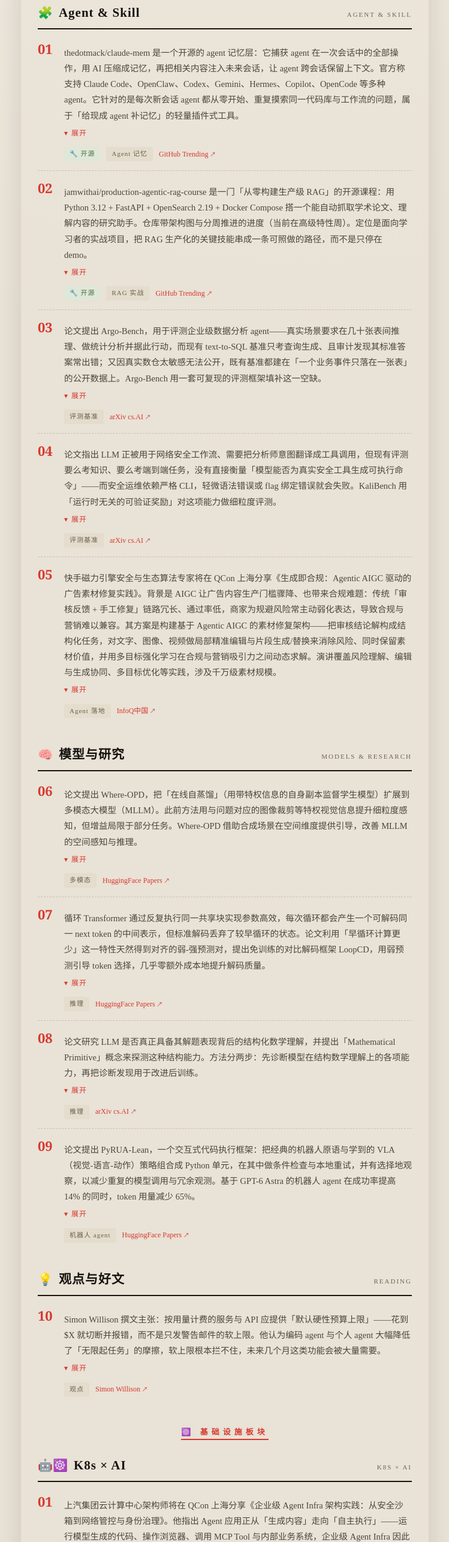
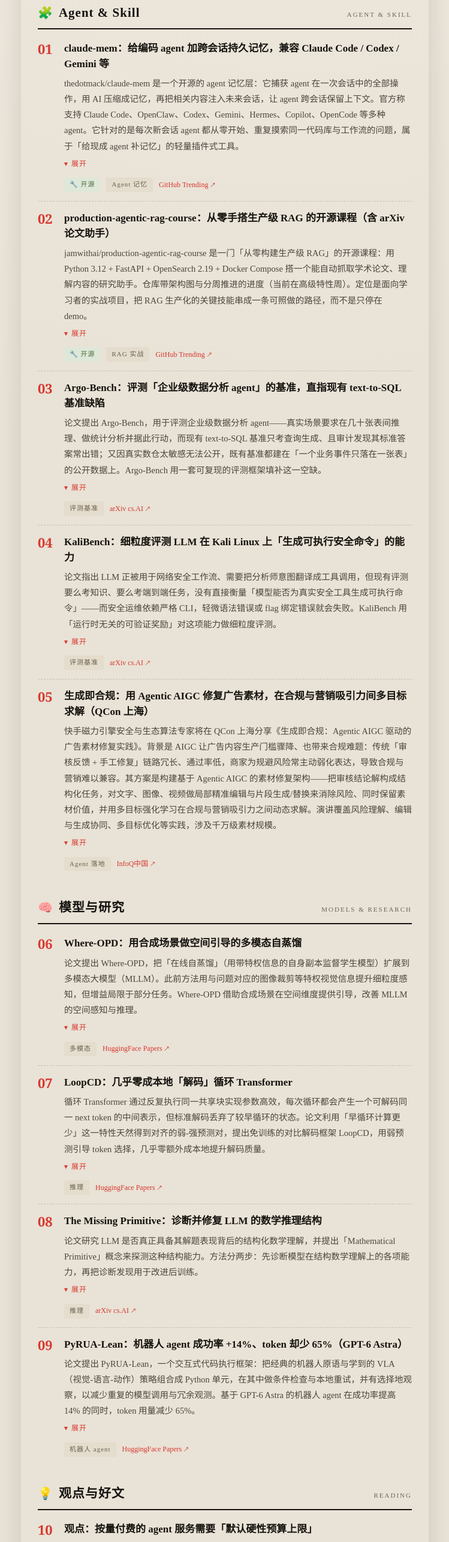
Before and after one commit to endverse/daily-brief, a plain HTML site: page 2026/2026-10-04.html in a window 1280 px wide. Shown: the part 1334-3905 px from the top of the page at 60% size, without its empty margins (265-1014 px from the left). Drawn offline with Linux system fonts and the light colour scheme.

Commit message:
Publish issue 015

```diff
--- a/2026/2026-10-04.html
+++ b/2026/2026-10-04.html
@@ -131,7 +131,7 @@
     <div class="item">
       <div class="num">01</div>
       <div class="item-body">
-        <h3><a href="https://github.com/thedotmack/claude-mem" target="_blank" rel="noopener"></a></h3>
+        <h3><a href="https://github.com/thedotmack/claude-mem" target="_blank" rel="noopener">claude-mem：给编码 agent 加跨会话持久记忆，兼容 Claude Code / Codex / Gemini 等</a></h3>
         <div class="expand" onclick="toggleExpand(this)">
           <div class="brief-text"><p>thedotmack/claude-mem 是一个开源的 agent 记忆层：它捕获 agent 在一次会话中的全部操作，用 AI 压缩成记忆，再把相关内容注入未来会话，让 agent 跨会话保留上下文。官方称支持 Claude Code、OpenClaw、Codex、Gemini、Hermes、Copilot、OpenCode 等多种 agent。它针对的是每次新会话 agent 都从零开始、重复摸索同一代码库与工作流的问题，属于「给现成 agent 补记忆」的轻量插件式工具。</p></div>
           <div class="detail-wrap"><div class="detail-inner"><div class="detail-text">
@@ -145,7 +145,7 @@
     <div class="item">
       <div class="num">02</div>
       <div class="item-body">
-        <h3><a href="https://github.com/jamwithai/production-agentic-rag-course" target="_blank" rel="noopener"></a></h3>
+        <h3><a href="https://github.com/jamwithai/production-agentic-rag-course" target="_blank" rel="noopener">production-agentic-rag-course：从零手搭生产级 RAG 的开源课程（含 arXiv 论文助手）</a></h3>
         <div class="expand" onclick="toggleExpand(this)">
           <div class="brief-text"><p>jamwithai/production-agentic-rag-course 是一门「从零构建生产级 RAG」的开源课程：用 Python 3.12 + FastAPI + OpenSearch 2.19 + Docker Compose 搭一个能自动抓取学术论文、理解内容的研究助手。仓库带架构图与分周推进的进度（当前在高级特性周）。定位是面向学习者的实战项目，把 RAG 生产化的关键技能串成一条可照做的路径，而不是只停在 demo。</p></div>
           <div class="detail-wrap"><div class="detail-inner"><div class="detail-text">
@@ -159,7 +159,7 @@
     <div class="item">
       <div class="num">03</div>
       <div class="item-body">
-        <h3><a href="https://arxiv.org/abs/2610.02122v1" target="_blank" rel="noopener"></a></h3>
+        <h3><a href="https://arxiv.org/abs/2610.02122v1" target="_blank" rel="noopener">Argo-Bench：评测「企业级数据分析 agent」的基准，直指现有 text-to-SQL 基准缺陷</a></h3>
         <div class="expand" onclick="toggleExpand(this)">
           <div class="brief-text"><p>论文提出 Argo-Bench，用于评测企业级数据分析 agent——真实场景要求在几十张表间推理、做统计分析并据此行动，而现有 text-to-SQL 基准只考查询生成、且审计发现其标准答案常出错；又因真实数仓太敏感无法公开，既有基准都建在「一个业务事件只落在一张表」的公开数据上。Argo-Bench 用一套可复现的评测框架填补这一空缺。</p></div>
           <div class="detail-wrap"><div class="detail-inner"><div class="detail-text">
@@ -173,7 +173,7 @@
     <div class="item">
       <div class="num">04</div>
       <div class="item-body">
-        <h3><a href="https://arxiv.org/abs/2610.02206v1" target="_blank" rel="noopener"></a></h3>
+        <h3><a href="https://arxiv.org/abs/2610.02206v1" target="_blank" rel="noopener">KaliBench：细粒度评测 LLM 在 Kali Linux 上「生成可执行安全命令」的能力</a></h3>
         <div class="expand" onclick="toggleExpand(this)">
           <div class="brief-text"><p>论文指出 LLM 正被用于网络安全工作流、需要把分析师意图翻译成工具调用，但现有评测要么考知识、要么考端到端任务，没有直接衡量「模型能否为真实安全工具生成可执行命令」——而安全运维依赖严格 CLI，轻微语法错误或 flag 绑定错误就会失败。KaliBench 用「运行时无关的可验证奖励」对这项能力做细粒度评测。</p></div>
           <div class="detail-wrap"><div class="detail-inner"><div class="detail-text">
@@ -187,7 +187,7 @@
     <div class="item">
       <div class="num">05</div>
       <div class="item-body">
-        <h3><a href="https://www.infoq.cn/article/TLjNcyBg9Z72HV5kJ2kp?utm_source=rss&amp;utm_medium=article" target="_blank" rel="noopener"></a></h3>
+        <h3><a href="https://www.infoq.cn/article/TLjNcyBg9Z72HV5kJ2kp?utm_source=rss&amp;utm_medium=article" target="_blank" rel="noopener">生成即合规：用 Agentic AIGC 修复广告素材，在合规与营销吸引力间多目标求解（QCon 上海）</a></h3>
         <div class="expand" onclick="toggleExpand(this)">
           <div class="brief-text"><p>快手磁力引擎安全与生态算法专家将在 QCon 上海分享《生成即合规：Agentic AIGC 驱动的广告素材修复实践》。背景是 AIGC 让广告内容生产门槛骤降、也带来合规难题：传统「审核反馈 + 手工修复」链路冗长、通过率低，商家为规避风险常主动弱化表达，导致合规与营销难以兼容。其方案是构建基于 Agentic AIGC 的素材修复架构——把审核结论解构成结构化任务，对文字、图像、视频做局部精准编辑与片段生成/替换来消除风险、同时保留素材价值，并用多目标强化学习在合规与营销吸引力之间动态求解。演讲覆盖风险理解、编辑与生成协同、多目标优化等实践，涉及千万级素材规模。</p></div>
           <div class="detail-wrap"><div class="detail-inner"><div class="detail-text">
@@ -204,7 +204,7 @@
     <div class="item">
       <div class="num">06</div>
       <div class="item-body">
-        <h3><a href="https://huggingface.co/papers/2610.02117" target="_blank" rel="noopener"></a></h3>
+        <h3><a href="https://huggingface.co/papers/2610.02117" target="_blank" rel="noopener">Where-OPD：用合成场景做空间引导的多模态自蒸馏</a></h3>
         <div class="expand" onclick="toggleExpand(this)">
           <div class="brief-text"><p>论文提出 Where-OPD，把「在线自蒸馏」（用带特权信息的自身副本监督学生模型）扩展到多模态大模型（MLLM）。此前方法用与问题对应的图像裁剪等特权视觉信息提升细粒度感知，但增益局限于部分任务。Where-OPD 借助合成场景在空间维度提供引导，改善 MLLM 的空间感知与推理。</p></div>
           <div class="detail-wrap"><div class="detail-inner"><div class="detail-text">
@@ -218,7 +218,7 @@
     <div class="item">
       <div class="num">07</div>
       <div class="item-body">
-        <h3><a href="https://huggingface.co/papers/2610.02185" target="_blank" rel="noopener"></a></h3>
+        <h3><a href="https://huggingface.co/papers/2610.02185" target="_blank" rel="noopener">LoopCD：几乎零成本地「解码」循环 Transformer</a></h3>
         <div class="expand" onclick="toggleExpand(this)">
           <div class="brief-text"><p>循环 Transformer 通过反复执行同一共享块实现参数高效，每次循环都会产生一个可解码同一 next token 的中间表示，但标准解码丢弃了较早循环的状态。论文利用「早循环计算更少」这一特性天然得到对齐的弱-强预测对，提出免训练的对比解码框架 LoopCD，用弱预测引导 token 选择，几乎零额外成本地提升解码质量。</p></div>
           <div class="detail-wrap"><div class="detail-inner"><div class="detail-text">
@@ -232,7 +232,7 @@
     <div class="item">
       <div class="num">08</div>
       <div class="item-body">
-        <h3><a href="https://arxiv.org/abs/2610.02191v1" target="_blank" rel="noopener"></a></h3>
+        <h3><a href="https://arxiv.org/abs/2610.02191v1" target="_blank" rel="noopener">The Missing Primitive：诊断并修复 LLM 的数学推理结构</a></h3>
         <div class="expand" onclick="toggleExpand(this)">
           <div class="brief-text"><p>论文研究 LLM 是否真正具备其解题表现背后的结构化数学理解，并提出「Mathematical Primitive」概念来探测这种结构能力。方法分两步：先诊断模型在结构数学理解上的各项能力，再把诊断发现用于改进后训练。</p></div>
           <div class="detail-wrap"><div class="detail-inner"><div class="detail-text">
@@ -246,7 +246,7 @@
     <div class="item">
       <div class="num">09</div>
       <div class="item-body">
-        <h3><a href="https://huggingface.co/papers/2610.01939" target="_blank" rel="noopener"></a></h3>
+        <h3><a href="https://huggingface.co/papers/2610.01939" target="_blank" rel="noopener">PyRUA-Lean：机器人 agent 成功率 +14%、token 却少 65%（GPT-6 Astra）</a></h3>
         <div class="expand" onclick="toggleExpand(this)">
           <div class="brief-text"><p>论文提出 PyRUA-Lean，一个交互式代码执行框架：把经典的机器人原语与学到的 VLA（视觉-语言-动作）策略组合成 Python 单元，在其中做条件检查与本地重试，并有选择地观察，以减少重复的模型调用与冗余观测。基于 GPT-6 Astra 的机器人 agent 在成功率提高 14% 的同时，token 用量减少 65%。</p></div>
           <div class="detail-wrap"><div class="detail-inner"><div class="detail-text">
@@ -263,7 +263,7 @@
     <div class="item">
       <div class="num">10</div>
       <div class="item-body">
-        <h3><a href="https://simonwillison.net/2026/Oct/3/default-hard-budget-caps/" target="_blank" rel="noopener"></a></h3>
+        <h3><a href="https://simonwillison.net/2026/Oct/3/default-hard-budget-caps/" target="_blank" rel="noopener">观点：按量付费的 agent 服务需要「默认硬性预算上限」</a></h3>
         <div class="expand" onclick="toggleExpand(this)">
           <div class="brief-text"><p>Simon Willison 撰文主张：按用量计费的服务与 API 应提供「默认硬性预算上限」——花到 $X 就切断并报错，而不是只发警告邮件的软上限。他认为编码 agent 与个人 agent 大幅降低了「无限起任务」的摩擦，软上限根本拦不住，未来几个月这类功能会被大量需要。</p></div>
           <div class="detail-wrap"><div class="detail-inner"><div class="detail-text">
@@ -281,7 +281,7 @@
     <div class="item">
       <div class="num">01</div>
       <div class="item-body">
-        <h3><a href="https://www.infoq.cn/article/bLB8RQ6sd3ZGQts0D4tP?utm_source=rss&amp;utm_medium=article" target="_blank" rel="noopener"></a></h3>
+        <h3><a href="https://www.infoq.cn/article/bLB8RQ6sd3ZGQts0D4tP?utm_source=rss&amp;utm_medium=article" target="_blank" rel="noopener">企业级 Agent Infra 架构实践：K8s Agent Sandbox + OVN-Kubernetes + Istio 做 Agent 运行时隔离（QCon 上海）</a></h3>
         <div class="expand" onclick="toggleExpand(this)">
           <div class="brief-text"><p>上汽集团云计算中心架构师将在 QCon 上海分享《企业级 Agent Infra 架构实践：从安全沙箱到网络管控与身份治理》。他指出 Agent 应用正从「生成内容」走向「自主执行」——运行模型生成的代码、操作浏览器、调用 MCP Tool 与内部业务系统，企业级 Agent Infra 因此面临四重矛盾：运行时隔离要求高（要同时保证文件系统与内核隔离，传统容器隔离不足以承担完整安全边界）、网络环境复杂（需同时访问 Internet、模型 API 与内网系统，并提供独立 L3/L4 隔离）、权限控制严格（agent 可调的 API 必须严格授权）、凭证风险高（凭证一旦进入 agent 就可能被读取甚至泄漏）。其落地思路是：以 Kubernetes Agent Sandbox 作为可信执行环境，以 OVN-Kubernetes 构建多租户网络边界，以 Istio Sidecar 配合租户级 Egress Gateway 构建 L7 服务访问管控。</p></div>
           <div class="detail-wrap"><div class="detail-inner"><div class="detail-text">
@@ -298,7 +298,7 @@
     <div class="item">
       <div class="num">02</div>
       <div class="item-body">
-        <h3><a href="https://www.cncf.io/blog/2026/10/01/kubecon-cloudnativecon-north-america-2026-from-user-to-contributor-to-maintainer/" target="_blank" rel="noopener"></a></h3>
+        <h3><a href="https://www.cncf.io/blog/2026/10/01/kubecon-cloudnativecon-north-america-2026-from-user-to-contributor-to-maintainer/" target="_blank" rel="noopener">KubeCon NA 2026 给出「从用户到贡献者再到维护者」的路线图</a></h3>
         <div class="expand" onclick="toggleExpand(this)">
           <div class="brief-text"><p>CNCF 发文介绍 KubeCon + CloudNativeCon North America 2026（11/9–12，盐湖城）的 maintainer 之旅：要走上维护者路径并不需要头衔是 maintainer——即便你是常年运维某个 CNCF 项目的 SRE，也能顺着这条路径从使用者走向贡献者与维护者。</p></div>
           <div class="detail-wrap"><div class="detail-inner"><div class="detail-text">
```
